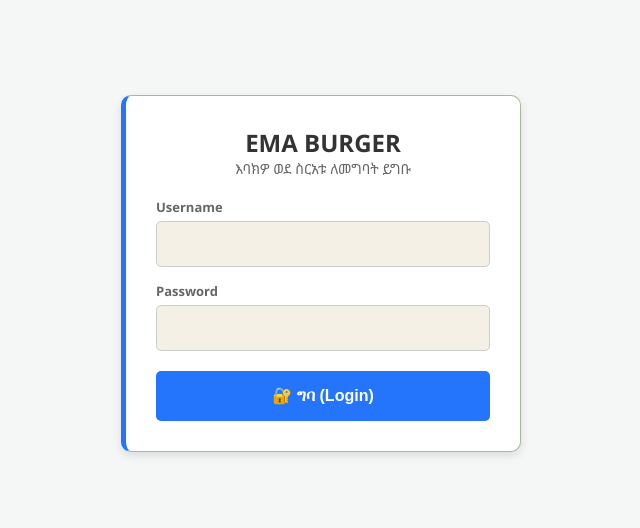
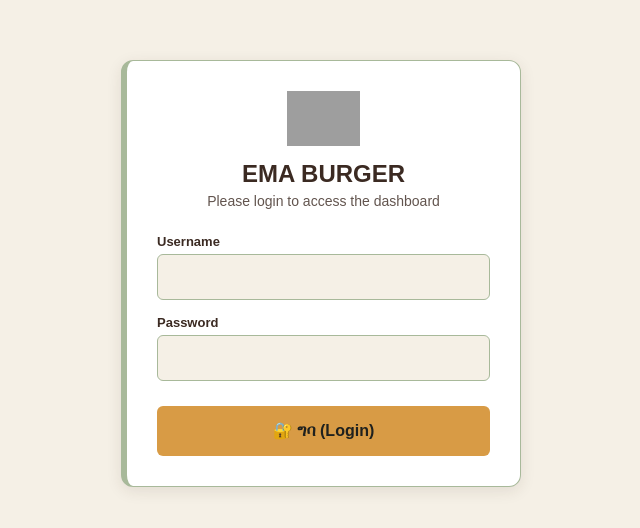
Before and after one commit to birukabera1707-crypto/Ema-Burger, a website: page client/login.html in a window 1280 px wide. Shown: the part 112-640 px from the top of the page, without its empty margins (319-959 px from the left). Drawn offline with Linux system fonts and the light colour scheme; grey boxes are pictures that could not be loaded.

Commit message:
Update login.html with new color palette, logo and styling

```diff
--- a/client/login.html
+++ b/client/login.html
@@ -6,26 +6,29 @@
     <title>EMA Burger - Login</title>
     <link rel="stylesheet" href="Style/style.css">
 </head>
-<body style="background-color: #f4f7f6; display: flex; justify-content: center; align-items: center; height: 100vh; margin: 0;">
+<body style="background-color: #F5F0E6; display: flex; justify-content: center; align-items: center; height: 100vh; margin: 0; font-family: sans-serif;">
 
-    <div class="form-card" style="width: 100%; max-width: 400px; padding: 30px; background: white; border-radius: 10px; box-shadow: 0 4px 10px rgba(0,0,0,0.1); border-left: 5px solid #2575fc;">
-        <div style="text-align: center; margin-bottom: 20px;">
-            <h2 style="color: #333; margin: 0;">EMA BURGER</h2>
-            <p style="color: #666; font-size: 14px;">እባክዎ ወደ ስርአቱ ለመግባት ይግቡ</p>
+    <div class="form-card" style="width: 100%; max-width: 400px; padding: 30px; background: #FFFFFF; border-radius: 12px; box-shadow: 0 4px 15px rgba(59,42,34,0.1); border-left: 6px solid #A8B99A; border-top: 1px solid #A8B99A; border-right: 1px solid #A8B99A; border-bottom: 1px solid #A8B99A;">
+
+        <!-- LOGO & TITLE SECTION -->
+        <div style="text-align: center; margin-bottom: 25px;">
+            <img src="Style/logo.png" alt="EMA Burger Logo" style="height: 55px; margin-bottom: 10px;">
+            <h2 style="color: #3B2A22; margin: 0; font-size: 24px; font-weight: bold;">EMA BURGER</h2>
+            <p style="color: #3B2A22; opacity: 0.8; font-size: 14px; margin-top: 5px;">Please login to access the dashboard</p>
         </div>
 
         <form id="loginForm">
             <div class="form-group" style="margin-bottom: 15px;">
-                <label for="username" style="font-size: 13px; color: #666; display: block; margin-bottom: 5px;">Username</label>
-                <input type="text" id="username" required style="width: 100%; padding: 10px; font-size: 14px; border-radius: 5px; border: 1px solid #ccc; box-sizing: border-box;">
+                <label for="username" style="font-size: 13px; color: #3B2A22; display: block; margin-bottom: 5px; font-weight: 600;">Username</label>
+                <input type="text" id="username" required style="width: 100%; padding: 11px; font-size: 14px; border-radius: 6px; border: 1px solid #A8B99A; background-color: #F5F0E6; color: #3B2A22; box-sizing: border-box;">
             </div>
 
-            <div class="form-group" style="margin-bottom: 20px;">
-                <label for="password" style="font-size: 13px; color: #666; display: block; margin-bottom: 5px;">Password</label>
-                <input type="password" id="password" required style="width: 100%; padding: 10px; font-size: 14px; border-radius: 5px; border: 1px solid #ccc; box-sizing: border-box;">
+            <div class="form-group" style="margin-bottom: 25px;">
+                <label for="password" style="font-size: 13px; color: #3B2A22; display: block; margin-bottom: 5px; font-weight: 600;">Password</label>
+                <input type="password" id="password" required style="width: 100%; padding: 11px; font-size: 14px; border-radius: 6px; border: 1px solid #A8B99A; background-color: #F5F0E6; color: #3B2A22; box-sizing: border-box;">
             </div>
 
-            <button type="submit" class="submit-btn" style="width: 100%; padding: 12px; background: #2575fc; color: white; border: none; border-radius: 5px; font-size: 16px; font-weight: bold; cursor: pointer;">🔐 ግባ (Login)</button>
+            <button type="submit" class="submit-btn" style="width: 100%; padding: 12px; background: #D89B45; color: #1F211E; border: none; border-radius: 6px; font-size: 16px; font-weight: bold; cursor: pointer; transition: background 0.3s;">🔐 ግባ (Login)</button>
         </form>
     </div>
 
@@ -50,7 +53,7 @@
                 localStorage.setItem("userRole", "cashier");
                 window.location.href = "index.html";
             } else {
-                alert("የተሳሳተ Username ወይም Password!");
+                alert("Invalid Username or Password!");
             }
         });
     </script>
```
